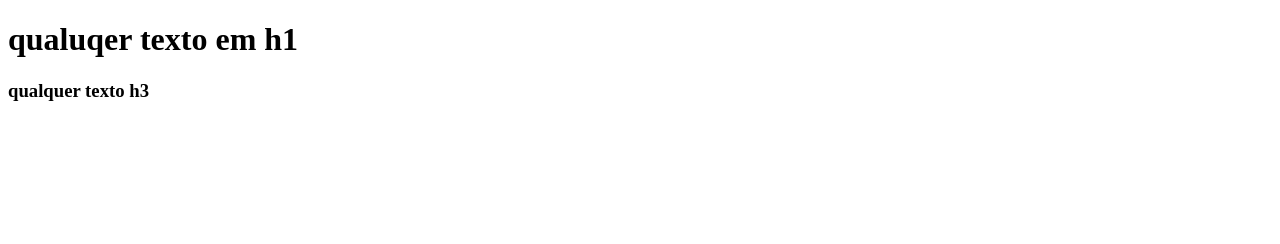
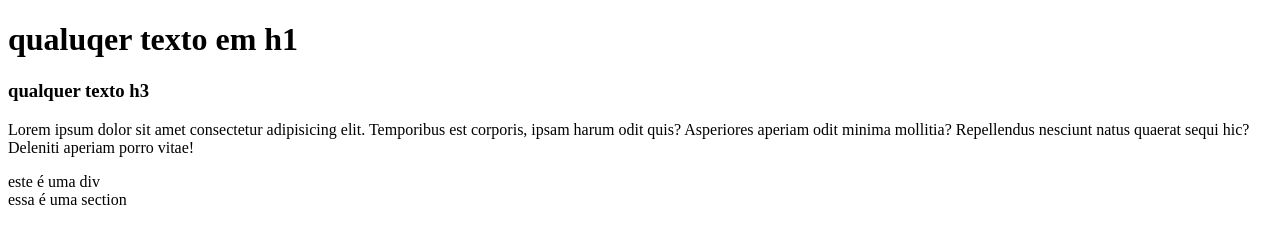
Before and after one commit to piresdanyllo/gerando-conflito, a plain HTML site: page index.html in a window 1280 px wide. Drawn offline with Linux system fonts and the light colour scheme.

Commit message:
Add 3 tags na features

```diff
--- a/index.html
+++ b/index.html
@@ -9,5 +9,11 @@
 <body>
     <h1>qualuqer texto em h1</h1>
     <h3>qualquer texto h3</h3>
+
+    <p>Lorem ipsum dolor sit amet consectetur adipisicing elit.
+         Temporibus est corporis, ipsam harum odit quis? Asperiores aperiam odit minima mollitia?
+         Repellendus nesciunt natus quaerat sequi hic? Deleniti aperiam porro vitae!</p>
+         <div>este é uma div</div>
+         <section>essa é uma section</section>
 </body>
 </html>
```
